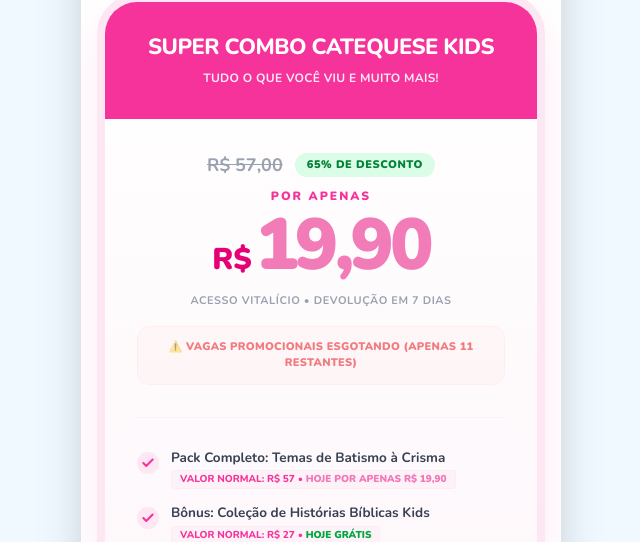
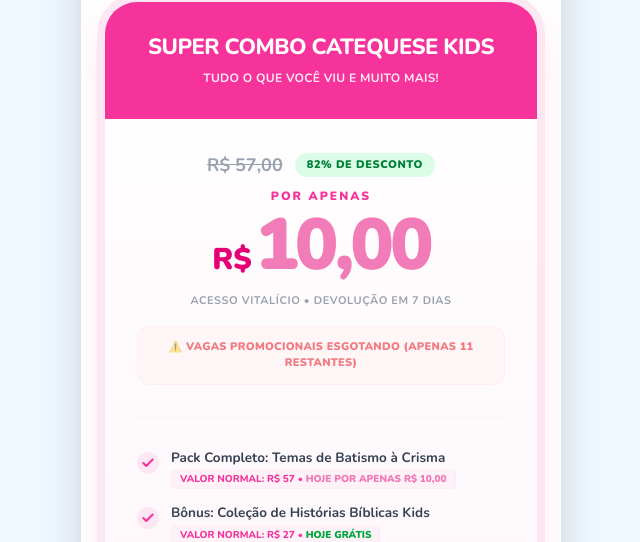
Before and after one commit to contatofilipematos-stack/Pg-20, a React (Vite) app: page / in a window 1280 px wide. Shown: the part 4903-5445 px from the top of the page, without its empty margins (319-959 px from the left). Built offline with nearby package versions, Linux system fonts and the light colour scheme.

Commit message:
feat: update pricing to R$ 10,00 with 82% discount

```diff
--- a/App.tsx
+++ b/App.tsx
@@ -455,12 +455,12 @@ const App: React.FC = () => {
               <div className="text-center mb-8">
                  <div className="flex items-center justify-center gap-3 mb-2">
                     <span className="text-gray-400 line-through text-lg font-bold">R$ 57,00</span>
-                    <span className="bg-green-100 text-green-700 px-3 py-1 rounded-full text-[11px] font-black uppercase tracking-wider">65% DE DESCONTO</span>
+                    <span className="bg-green-100 text-green-700 px-3 py-1 rounded-full text-[11px] font-black uppercase tracking-wider">82% DE DESCONTO</span>
                  </div>
                  <p className="text-pink-500 text-[12px] font-black uppercase tracking-[2px] mb-1">POR APENAS</p>
                  <div className="flex items-baseline justify-center text-pink-600">
                    <span className="text-3xl font-black mr-1">R$</span>
-                   <span className="text-[72px] font-black tracking-tighter leading-none animate-pulse">19,90</span>
+                   <span className="text-[72px] font-black tracking-tighter leading-none animate-pulse">10,00</span>
                  </div>
                  <p className="text-gray-400 text-[11px] font-bold mt-3 uppercase tracking-wider">ACESSO VITALÍCIO • DEVOLUÇÃO EM 7 DIAS</p>
 
@@ -489,7 +489,7 @@ const App: React.FC = () => {
                       <span className="font-bold text-gray-700 text-[13.5px] block">{item.text}</span>
                       {i === 0 ? (
                         <span className="text-[10px] text-pink-500 font-extrabold uppercase bg-pink-50 px-2 py-0.5 rounded border border-pink-100/50 inline-block mt-1">
-                          Valor normal: R$ 57 • <span className="text-pink-600 font-black animate-pulse">HOJE POR APENAS R$ 19,90</span>
+                          Valor normal: R$ 57 • <span className="text-pink-600 font-black animate-pulse">HOJE POR APENAS R$ 10,00</span>
                         </span>
                       ) : (
                         <span className="text-[10px] text-pink-500 font-extrabold uppercase bg-pink-50 px-2 py-0.5 rounded border border-pink-100/50 inline-block mt-1">
@@ -542,7 +542,7 @@ const App: React.FC = () => {
           </div>
           <div className="space-y-2">
             <FAQItem q="O material chega pelo correio?" a="Não, é 100% digital! Você recebe no e-mail logo após a compra, baixa e imprime quando quiser." />
-            <FAQItem q="É pago mensalmente?" a="Não! É um pagamento único de R$ 19,90 e você tem acesso para sempre." />
+            <FAQItem q="É pago mensalmente?" a="Não! É um pagamento único de R$ 10,00 e você tem acesso para sempre." />
             <FAQItem q="Como recebo o acesso?" a="Imediatamente após a confirmação do pagamento, você receberá um e-mail com o link para baixar todos os PDFs." />
           </div>
         </section>
```
